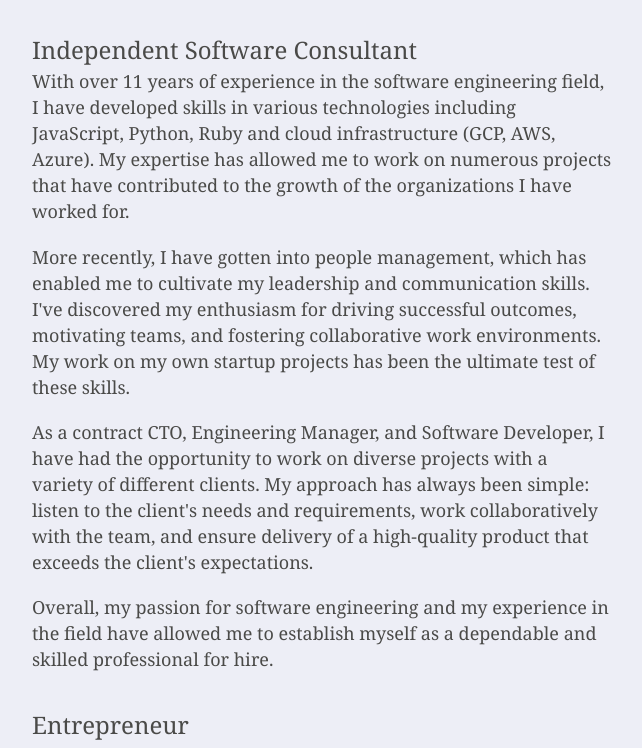
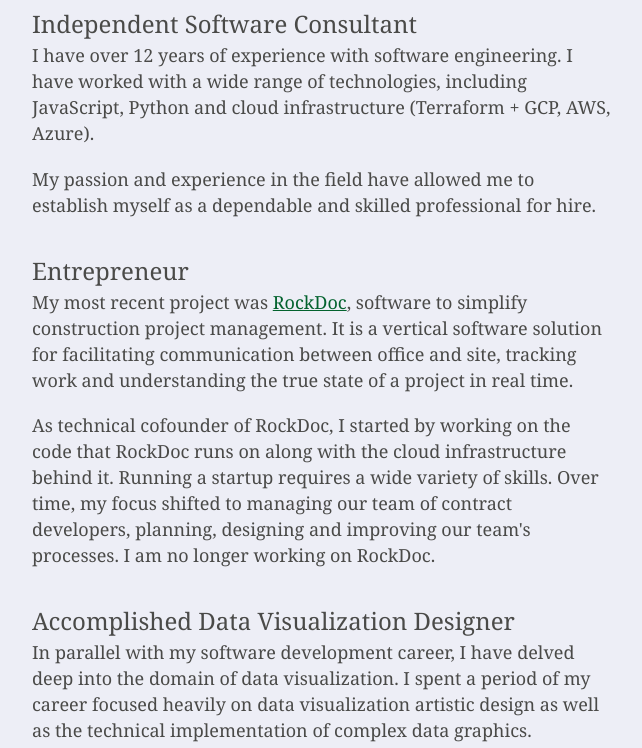
Before and after one commit to thetylerwolf/wolfdev-web, a plain HTML site: page index.html in a window 1280 px wide. Shown: the part 326-1074 px from the top of the page, without its empty margins (318-960 px from the left). Drawn offline with Linux system fonts and the light colour scheme.

Commit message:
copy update

```diff
--- a/index.html
+++ b/index.html
@@ -29,7 +29,6 @@
           I am <a href="#contract">an independent software consultant</a>,
           <a href="#rockdoc">entrepreneur</a>,
           <a href="#dataviz">accomplished data visualization designer</a>,
-          <a href="#product-design">former product designer</a>,
           <a href="#public-speaking">public speaker</a>, and
           <a href="#teaching">teacher</a> among other things.
         </p>
@@ -45,34 +44,31 @@
     <article>
       <h2 id="contract">Independent Software Consultant</h2>
       <p>
-        With over 11 years of experience in the software engineering field, I
-        have developed skills in various technologies including JavaScript,
-        Python, Ruby and cloud infrastructure (GCP, AWS, Azure). My expertise
-        has allowed me to work on numerous projects that have contributed to the
-        growth of the organizations I have worked for.
+        I have over 12 years of experience with software engineering. I have
+        worked with a wide range of technologies, including JavaScript, Python
+        and cloud infrastructure (Terraform + GCP, AWS, Azure).
       </p>
 
-      <p>
+      <!-- <p>
         More recently, I have gotten into people management, which has enabled
         me to cultivate my leadership and communication skills. I've discovered
         my enthusiasm for driving successful outcomes, motivating teams, and
         fostering collaborative work environments. My work on my own startup
         projects has been the ultimate test of these skills.
-      </p>
+      </p> -->
 
-      <p>
+      <!-- <p>
         As a contract CTO, Engineering Manager, and Software Developer, I have
         had the opportunity to work on diverse projects with a variety of
         different clients. My approach has always been simple: listen to the
         client's needs and requirements, work collaboratively with the team, and
         ensure delivery of a high-quality product that exceeds the client's
         expectations.
-      </p>
+      </p> -->
 
       <p>
-        Overall, my passion for software engineering and my experience in the
-        field have allowed me to establish myself as a dependable and skilled
-        professional for hire.
+        My passion and experience in the field have allowed me to establish
+        myself as a dependable and skilled professional for hire.
       </p>
 
       <h2 id="rockdoc">Entrepreneur</h2>
@@ -87,8 +83,8 @@
         As technical cofounder of RockDoc, I started by working on the code that
         RockDoc runs on along with the cloud infrastructure behind it. Running a
         startup requires a wide variety of skills. Over time, my focus shifted
-        to managing our team of contract developers, planning and designing and
-        improving our team's processes.
+        to managing our team of contract developers, planning, designing and
+        improving our team's processes. I am no longer working on RockDoc.
       </p>
 
       <h2 id="dataviz">Accomplished Data Visualization Designer</h2>
@@ -133,7 +129,7 @@
           >data visualization portfolio website</a
         >
       </p>
-      <h2 id="product-design">Former Product Designer</h2>
+      <!-- <h2 id="product-design">Former Product Designer</h2>
       <p>
         Early on in my career, I had the opportunity to work full-time as a
         Product/UX Designer, albeit briefly. While I eventually returned to my
@@ -156,7 +152,7 @@
         project priorities and how the various pieces of a software project fit
         together. Communication is central to effective leadership and this
         understanding enables a deeper level of communication.
-      </p>
+      </p> -->
 
       <h2 id="public-speaking">Public Speaker</h2>
       <p>
```
